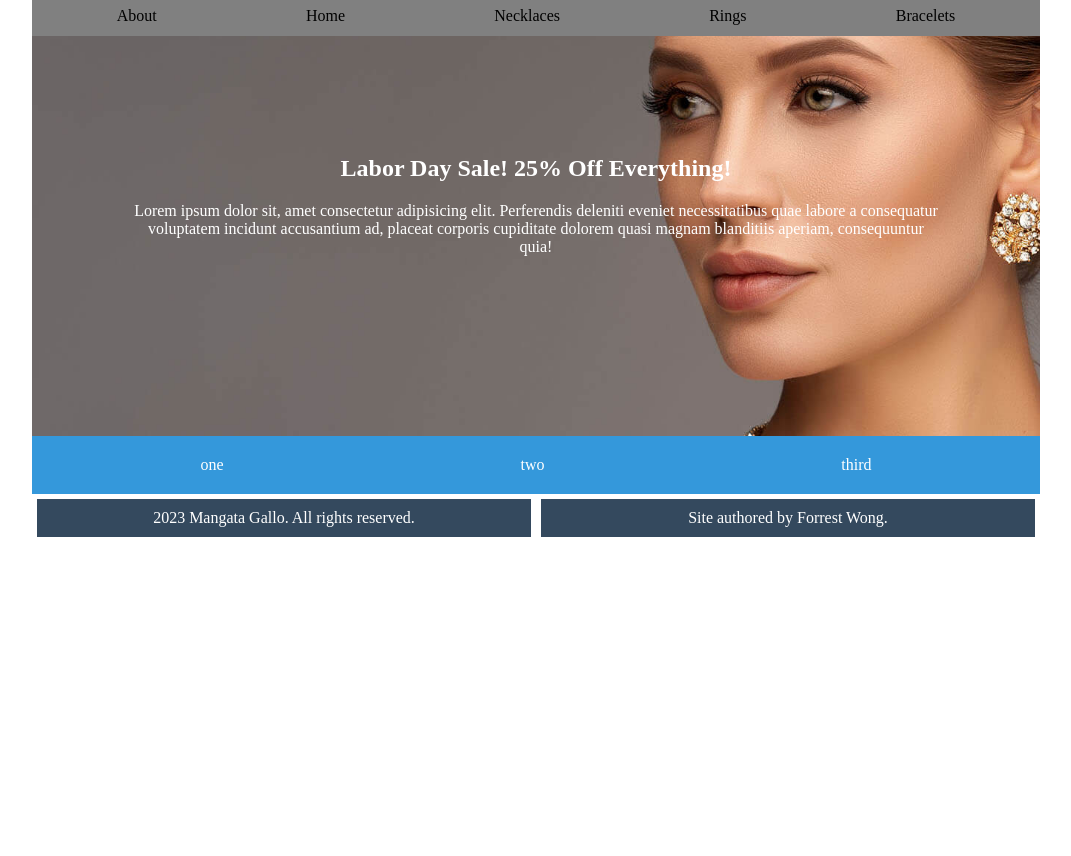
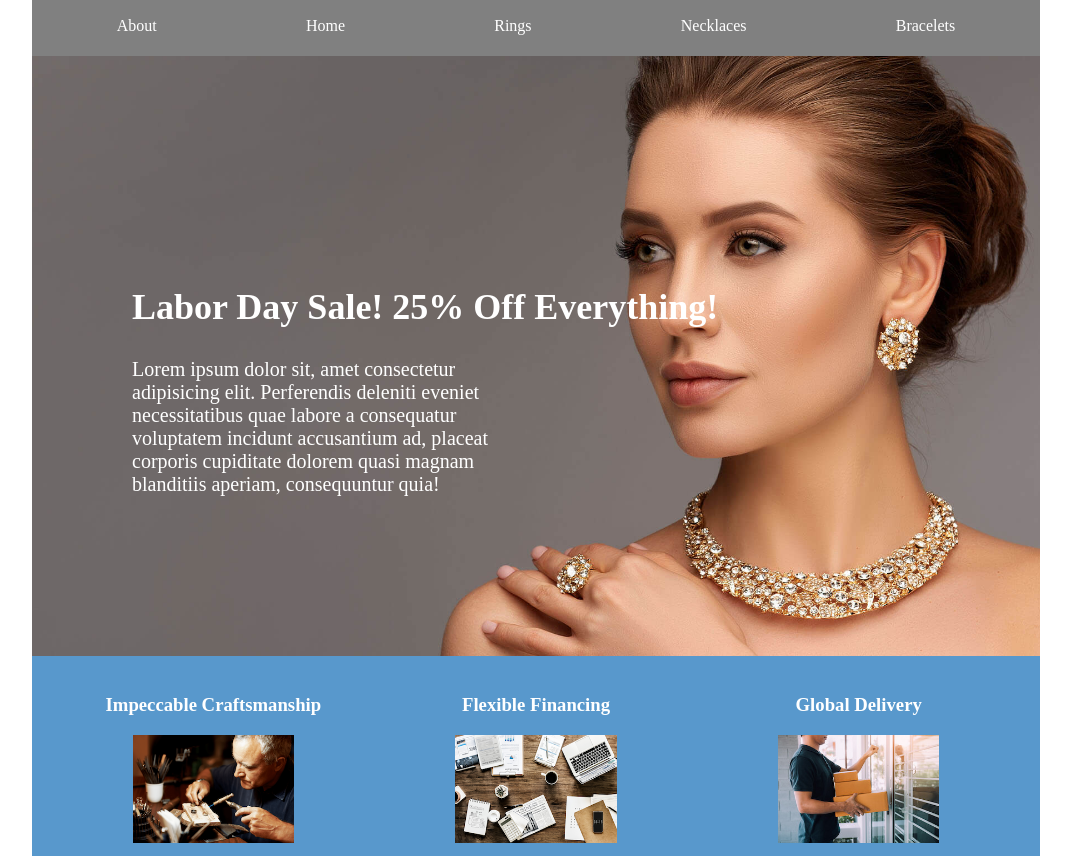
Before and after one commit to AllSeasons1867/jewelry-store-front-end, a plain HTML site: page index.html in a window 1280 px wide. Shown: the part 156-1012 px from the top of the page, without its empty margins (104-1175 px from the left). Before the commit the page ends 800 px from the top, so only its background shows below. Drawn offline with Linux system fonts and the light colour scheme.

Commit message:
Added call to action, hero element, and articles.

```diff
--- a/index.html
+++ b/index.html
@@ -21,18 +21,18 @@
 
     <div class="container header">
         <header>
-            <img src="./images/logo2.png" alt="Logo and typface for title">
+            <img id="titleImage" src="./images/logo2.png" alt="Logo and typface for title">
         </header>
     </div>
 
     <div class="container nav">
         <nav>
             <ul>
-                <li>About</li>
-                <li>Home</li>
-                <li>Necklaces</li>
-                <li>Rings</li>
-                <li>Bracelets</li>
+                <li><a href="#">About</a></li>
+                <li><a href="#">Home</a></li>
+                <li><a href="#">Rings</a></li>
+                <li><a href="#">Necklaces</a></li>
+                <li><a href="#">Bracelets</a></li>
             </ul>
         </nav>
     </div>
@@ -47,13 +47,19 @@
             </section>
             <section class="secondArticle">
                 <article>
-                    one
+                    <h3>Impeccable Craftsmanship</h3>
+                    <img class="subImages" src="./images/craftsmanship.png" alt="craftsman at work">
+                    <p>Lorem ipsum dolor sit amet consectetur, adipisicing elit. Nihil porro eos, totam tenetur vero natus, recusandae perferendis ipsum doloremque consectetur laudantium animi, autem illum quod corporis provident odio voluptatibus amet. Lorem ipsum dolor sit amet consectetur, adipisicing elit.<br><br>   Nihil porro eos, totam tenetur vero natus, recusandae perferendis ipsum doloremque consectetur laudantium animi, autem illum quod corporis provident odio voluptatibus amet. Lorem ipsum dolor sit amet consectetur, adipisicing elit.</p>
                 </article>
                 <article>
-                    two
+                    <h3>Flexible Financing</h3>
+                    <img class="subImages" src="./images/financing.png" alt="financing options">
+                    <p>Lorem ipsum dolor sit amet consectetur, adipisicing elit. Nihil porro eos, totam tenetur vero natus, recusandae perferendis ipsum doloremque consectetur laudantium animi, autem illum quod corporis provident odio voluptatibus amet. Lorem ipsum dolor sit amet consectetur, adipisicing elit.<br><br>   Nihil porro eos, totam tenetur vero natus, recusandae perferendis ipsum doloremque consectetur laudantium animi, autem illum quod corporis provident odio voluptatibus amet. Lorem ipsum dolor sit amet consectetur, adipisicing elit.</p>
                 </article>
                 <article>
-                    third
+                    <h3>Global Delivery</h3>
+                    <img class="subImages" src="./images/delivery.jpeg" alt="craftsman at work">
+                    <p>Lorem ipsum dolor sit amet consectetur, adipisicing elit. Nihil porro eos, totam tenetur vero natus, recusandae perferendis ipsum doloremque consectetur laudantium animi, autem illum quod corporis provident odio voluptatibus amet. Lorem ipsum dolor sit amet consectetur, adipisicing elit.<br><br>   Nihil porro eos, totam tenetur vero natus, recusandae perferendis ipsum doloremque consectetur laudantium animi, autem illum quod corporis provident odio voluptatibus amet. Lorem ipsum dolor sit amet consectetur, adipisicing elit.</p>
                 </article>
             </section>
         </main>
--- a/style.css
+++ b/style.css
@@ -9,7 +9,7 @@ section {
 
 .firstArticle, .secondArticle {
     flex-grow: 1;
-    background-color: #3498db;
+    background-color: #5898cc;
     color: white;
     padding: 20px;
     text-align: center;
@@ -19,7 +19,7 @@ section {
     background-image: url("./images/background.jpeg");
     background-size: cover;
     background-position: center center;
-    height: 25vh;
+    height: 50vh;
     overflow: hidden;
     background-attachment: fixed;
     background-repeat: no-repeat;
@@ -53,7 +53,7 @@ footer article {
     margin: 5px;
 }
 
-img {
+#titleImage {
     width: 50%;
     padding: 5%;
 }
@@ -85,6 +85,7 @@ nav ul {
 nav li {
     margin: 0;
     padding: 0;
+    color: white;
 }
 
 nav li a {
@@ -97,3 +98,35 @@ nav li a {
 nav li a:hover {
     background-color: #555;
 }
+
+section > article {
+    overflow: hidden;
+}
+
+.subImages {
+    width: 50%;
+}
+
+.secondArticle > article {
+    width: 33%;
+}
+
+.secondArticle > article > p {
+    padding: 5%;
+    text-align: left;
+}
+
+.firstArticle > h1 {
+    text-align: left;
+    padding-top: 12.5%;
+}
+
+.firstArticle > p {
+    text-align: left;
+    width: 50%;
+    font-size: 1.25em;
+}
+
+h1 {
+    font-size: 2.25em;
+}
```
Also changed, not shown: images/background.jpg (deleted), images/craftsmanship.png (added), images/delivery.jpeg (added), images/financing.png (added), 2 other files.
